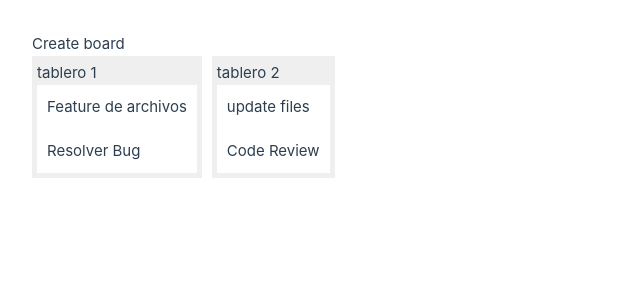
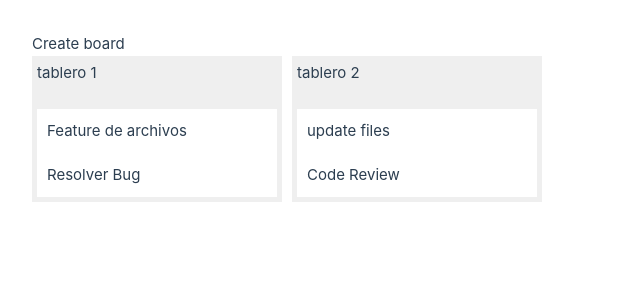
Before and after one commit to javiergp23/vue-projects, a Vue app in the folder drag-drop/: page / in a window 1280 px wide. Shown: the top 300 px of the page, without its empty margins (0-640 px from the left). Built offline with nearby package versions, Linux system fonts and the light colour scheme.

Commit message:
fix emits/drag-drop

```diff
--- a/drag-drop/src/components/InputView.vue
+++ b/drag-drop/src/components/InputView.vue
@@ -14,7 +14,7 @@ const handleSubmit = () => {
 
 <template>
     <form action="" @submit.prevent="handleSubmit">
-        <input type="text" v-bind="text">
+        <input type="text" v-model="text">
     </form>
 </template>
 
--- a/drag-drop/src/components/TodosView.vue
+++ b/drag-drop/src/components/TodosView.vue
@@ -1,5 +1,6 @@
 <script setup>
 import {reactive} from 'vue'
+import InputView from './InputView.vue';
 
 let boards = reactive([
     {
@@ -32,6 +33,13 @@ let boards = reactive([
     }
 ])
 
+const handleNewItem = (text, board) =>{
+    board.items.push({
+        id: crypto.randomUUID(),
+        title: text.value
+    })
+}
+
 </script>
 
 <template>
@@ -44,6 +52,7 @@ let boards = reactive([
         <div class="boards">
             <div class="board" v-for="board in boards" :key="board.id">
                 <div>{{board.name}}</div>
+                <InputView @on-new-item="(text) => handleNewItem(text, board)"/>
                 <div class="items">
                     <div class="item" v-for="item in board.items" :key="item.id">
                         {{item.title}}
```
